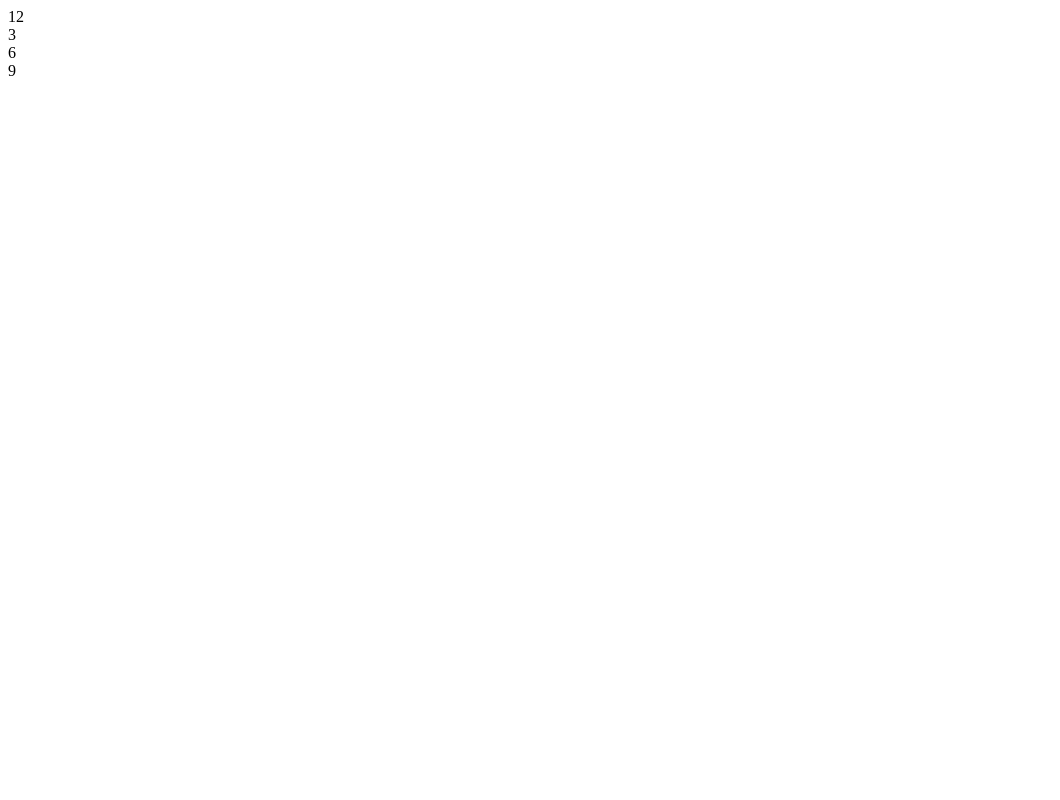
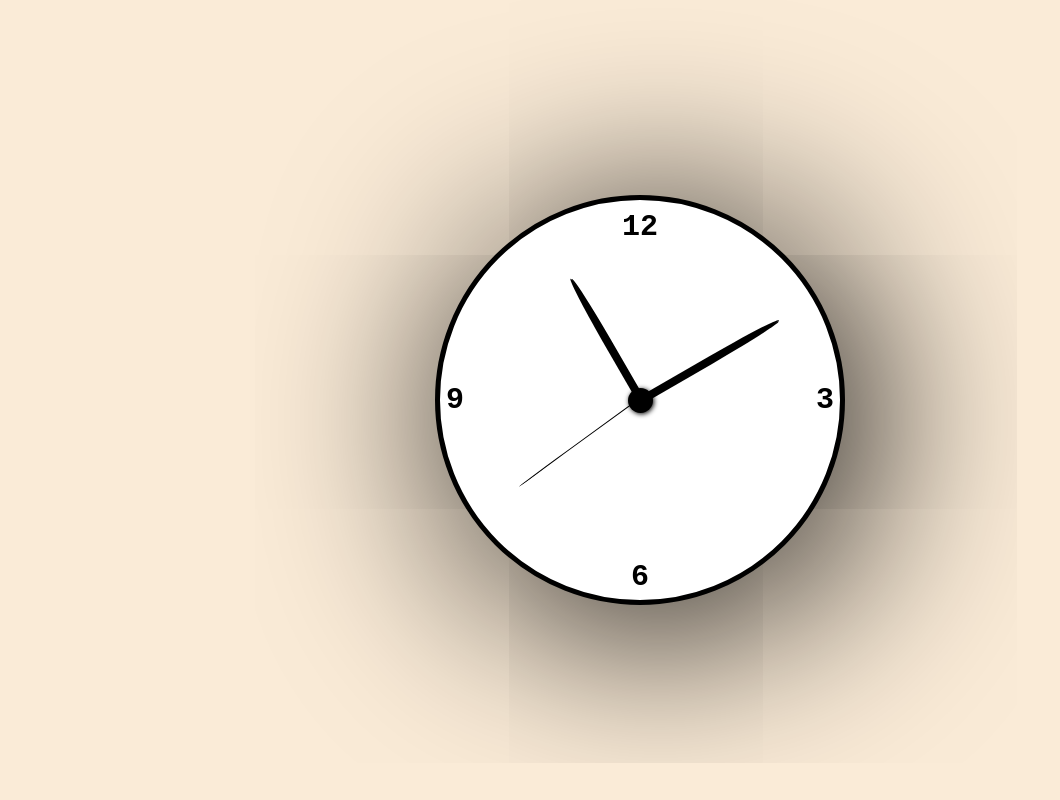
Before and after one commit to lorxx504-Kongmeng/projects, a plain HTML site: page index.html in a window 1280 px wide. Shown: the whole page, without its empty margins (0-1060 px from the left). Drawn offline with Linux system fonts and the light colour scheme.

Commit message:
completed.

```diff
--- a/index.html
+++ b/index.html
@@ -2,6 +2,7 @@
 <html>
     <head>
         <title>Clock</title>
+        <link rel="stylesheet" href="style.css">
     </head>
     <body>
         <div class="clock">
@@ -11,7 +12,14 @@
                 <div class="six">6</div>
                 <div class="nine">9</div>
             </div>
+            <div class="arrows" >
+                <div class="hour"></div>
+                <div class="minute"></div>
+                <div class="second"></div>
+            </div>
         </div>
+
     </body>
 
+    <script src="index.js"></script>
 </html>
--- /dev/null
+++ b/index.js
@@ -0,0 +1,22 @@
+const hourE1 = document.querySelector(".hour");
+const minuteE1 = document.querySelector(".minute");
+const secondE1 = document.querySelector(".second");
+
+
+function updateClock() {
+    const current = new Date();
+    setTimeout(updateClock, 1000)
+    const hour = current.getHours();
+    const minute = current.getMinutes();
+    const second = current.getSeconds();
+    const hourDeg = (hour / 12) * 360;
+    document.querySelector(".hour").style.transform = `rotate(${hourDeg}deg)`
+    const minuteDeg = (minute / 60) * 360;
+    document.querySelector(".minute").style.transform = `rotate(${minuteDeg}deg)`
+    const secondDeg = (second / 60) * 360;
+    document.querySelector(".second").style.transform = `rotate(${secondDeg}deg)`
+
+}
+
+
+updateClock();
--- /dev/null
+++ b/style.css
@@ -0,0 +1,96 @@
+body {
+    margin: 0;
+    padding: 0;
+    background-color:antiquewhite;
+    font-family: 'Courier New', Courier, monospace;
+    height: 100vh;
+    display: flex;
+    justify-content: center;
+    align-items: center;
+}
+
+.clock {
+    background-color:white;
+    width: 400px;
+    height: 400px;
+    border-radius: 50%;
+    border: 5px solid black;
+    box-shadow: 20px 20px 200px;
+    position: absolute;
+}
+
+.numbers div {
+    position: absolute;
+    font-size: 30px;
+    font-weight: bold;
+    color:black;
+}
+.twelve {
+    top: 10px;
+    left: 50%;
+    transform: translateX(-50%);
+}
+.three {
+    top: 50%;
+    right: 6px;
+    transform: translateY(-50%);
+}
+.six {
+    bottom: 6px;
+    left: 50%;
+    transform: translateX(-50%) ;
+}
+.nine {
+    top: 50%;
+    left: 6px;
+    transform: translateY(-50%);
+}
+.arrows{
+    display: flex;
+    width: 100%;
+    height: 100%;
+    justify-content: center;
+    align-items: center;
+}
+.arrows::before {
+    content: "";
+    width: 25px;
+    height: 25px;
+    background-color: black;
+    border-radius: 50%;
+    box-shadow: 1px 1px 5px;
+    z-index: 4;
+}
+
+.arrows div {
+    background-color: white;
+    position: absolute;
+    height: 150px;
+    transform-origin: bottom center;
+    bottom: 50%;
+    z-index: 3;
+    border-radius: 50% 50% 0 0;
+    box-shadow: 1px 1px;
+}
+.arrows .hour {
+    height: 160px;
+    width: 7px;
+    background-color: black;
+    transform: rotate(0deg);
+}
+
+
+.arrows .minute {
+    transform: rotate(250deg);
+    width: 7px;
+    height: 140px;
+    background-color: black;
+}
+.second {
+    /* border-radius: 50% 50% 0 0; */
+    width: 2px;
+    height: 170px;
+    background-color: black;
+    transform: rotate(120deg);
+
+}
```
